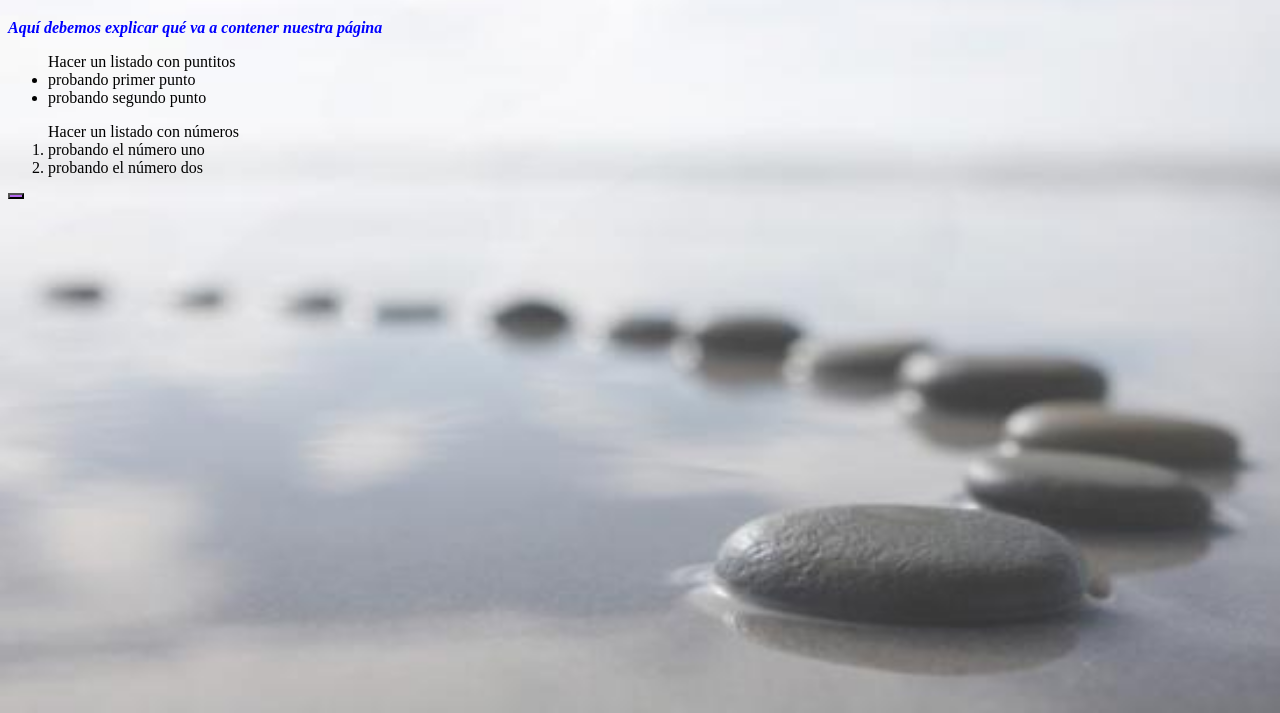
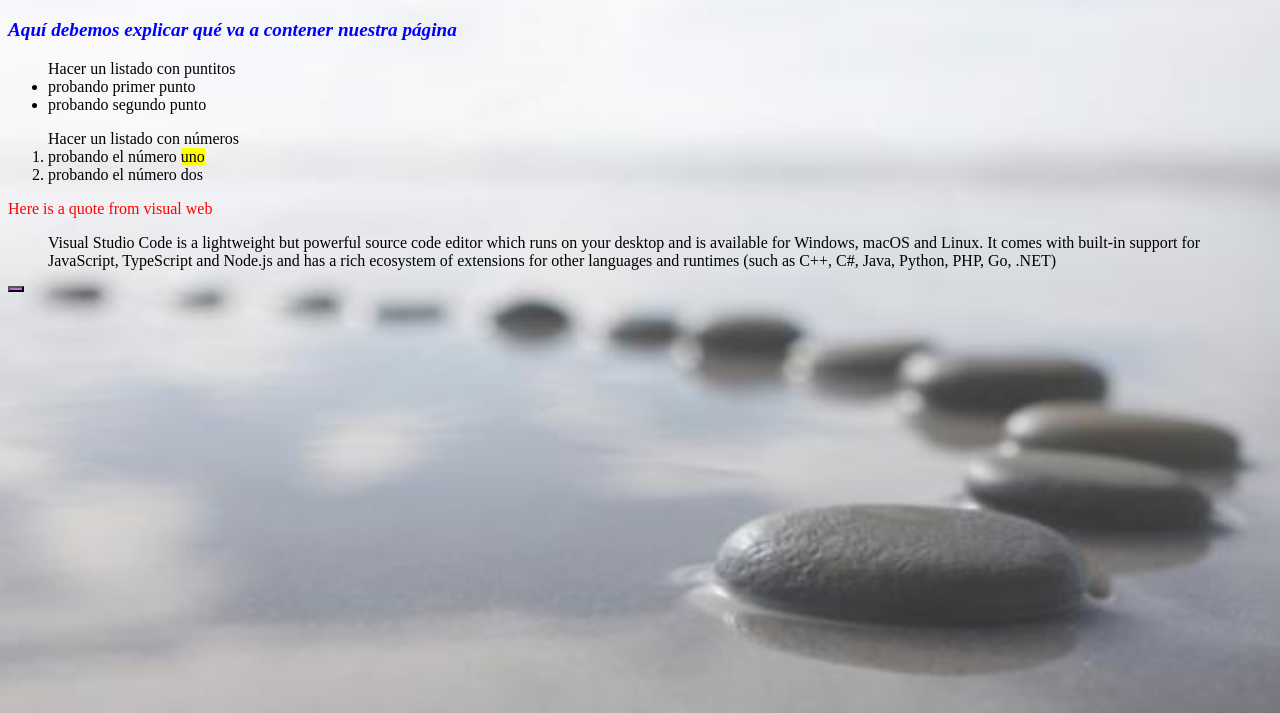
Before and after one commit to YessFz6/YessFz6.GitHub.io, a plain HTML site: page index.html in a window 1280 px wide. Shown: the part 87-800 px from the top of the page. Drawn offline with Linux system fonts and the light colour scheme.

Commit message:
siguen-los-cambios

```diff
--- a/index.html
+++ b/index.html
@@ -1,6 +1,8 @@
 Prueba 1 de como programar
 <!DOCTYPE HTML>
 <html>
+    <title> Bienvenidos a la nueva página web
+    </title>
     <style>
         body{
             background-image: url("images/piedras-grises-agua-relax.jpg");
@@ -10,21 +12,27 @@ Prueba 1 de como programar
         }
     </style>
     <head>
-    <title> Bienvenidos a la nueva página web
-    </title>
+
     <link rel="icon" type="image/png" sizes="32x32" href="images/favicon-32x32.png?">
 </head>
 
     <h1 style= "font-family:Arial, Helvetica, sans-serif">Modificando el tipo de letra que aparece</h1>
-    <p style="color: blue;"><em><b>Aquí debemos explicar qué va a contener nuestra página</b></em></p>
+    <p style="color: blue; font-size: larger;"><em><b>Aquí debemos explicar qué va a contener nuestra página</b></em></p>
     <ul>Hacer un listado con puntitos
         <li>probando primer punto</li>
         <li>probando segundo punto</li>
     </ul>
     <ol>Hacer un listado con números
-        <li>probando el número uno</li>
+        <li>probando el número <mark>uno</mark></li>
         <li>probando el número dos</li>
     </ol>
+<p style="color:red" ;>Here is a quote from visual web</p>
+    <blockquote cite="//code.visualstudio.com/docs">
+        Visual Studio Code is a lightweight but powerful source code editor which runs on your desktop and is available for Windows, macOS and Linux. It comes with built-in support for JavaScript, TypeScript and Node.js and has a rich ecosystem of extensions for other languages and runtimes (such as C++, C#, Java, Python, PHP, Go, .NET)
 
-    <button style= "background-color: rgb(180, 105, 241)"; > </button>
+    </blockquote>
+
+
+
+    <button style= "background-color: rgb(180, 105, 241)"; size: 50px> </button>
 </html>
```
